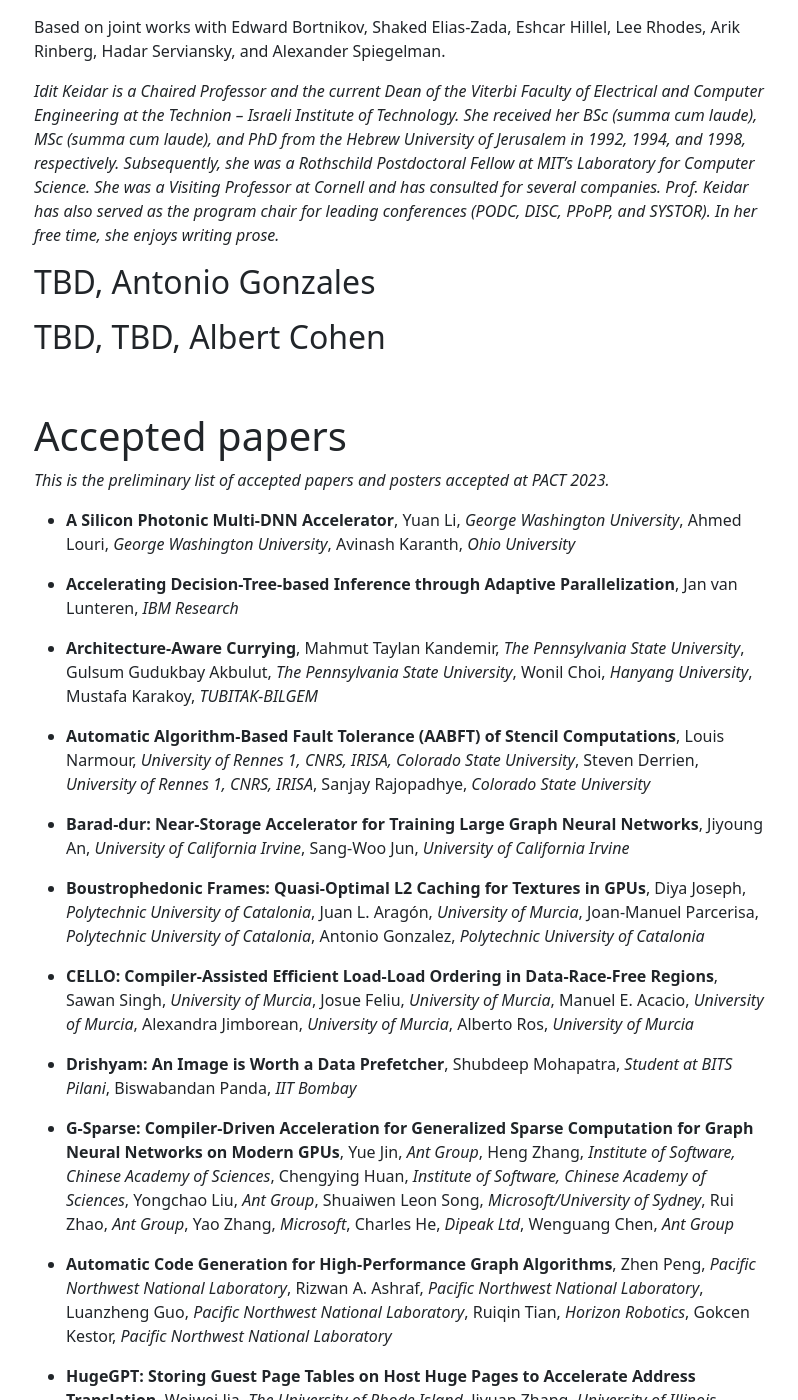
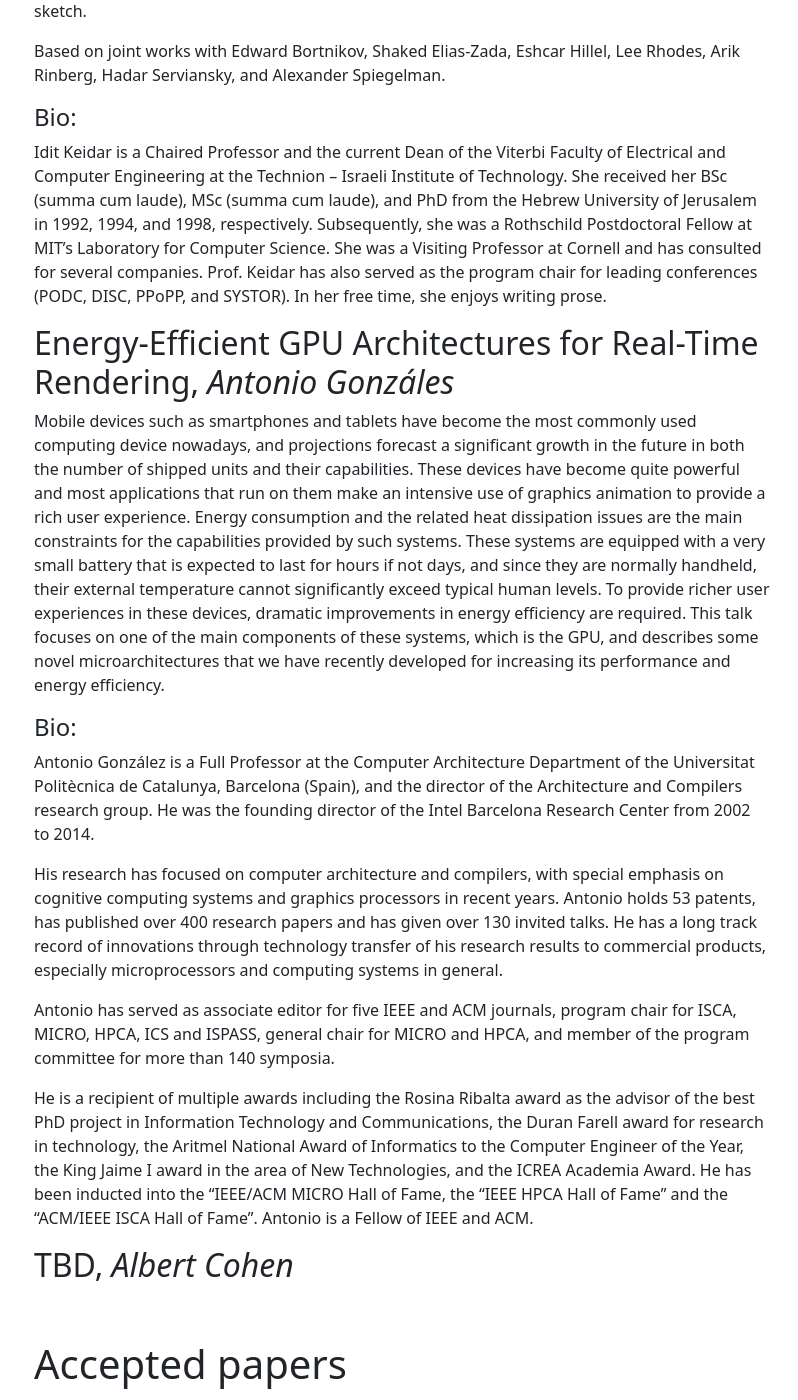
Before and after one commit to pact2023/pact2023.github.io, a Jekyll site: the page built from program/index.md, in a window 1280 px wide and 1400 px high, scrolled down 5653 px. Shown: the whole window, without its empty margins (48-846 px from the left). Built offline with Jekyll 4.4.1, drawn with Linux system fonts in a browser that asks for light colours; some of the changed text lies outside the part shown.

Commit message:
add second keynote

```diff
--- a/_includes/keynotes.html
+++ b/_includes/keynotes.html
@@ -1,7 +1,7 @@
 
 <h1>Keynotes</h1>
 
-<h2><a name="keynote1">Concurrent Data Sketches</a>, Idit Keidar</h2>
+<h2><a name="keynote1">Concurrent Data Sketches</a>, <i>Idit Keidar</i></h2>
 
 <p>Data sketching algorithms have become an indispensable tool for high-speed computations over massive datasets. They maintain a succinct summary of a data stream’s state and answer queries on it using limited memory, at the cost of giving approximations rather than exact answers. For example, a Θ sketch estimates the number of unique items in a data stream, the CountMin sketch approximates the frequencies at which distinct stream elements occur, and a Quantiles sketch estimates the data distribution of a large input stream.</p>
 
@@ -13,15 +13,24 @@
 
 <p>Based on joint works with Edward Bortnikov, Shaked Elias-Zada, Eshcar Hillel, Lee Rhodes, Arik Rinberg, Hadar Serviansky, and Alexander Spiegelman.</p>
 
-
-<i>Idit Keidar is a Chaired Professor and the current Dean of the Viterbi Faculty of Electrical and Computer Engineering at the Technion – Israeli Institute of Technology. She received her BSc (summa cum laude), MSc (summa cum laude), and PhD from the Hebrew University of Jerusalem in 1992, 1994, and 1998, respectively. Subsequently, she was a Rothschild Postdoctoral Fellow at MIT’s Laboratory for Computer Science. She was a Visiting Professor at Cornell and has consulted for several companies. Prof. Keidar has also served as the program chair for leading conferences (PODC, DISC, PPoPP, and SYSTOR). In her free time, she enjoys writing prose.</i>
+<h4>Bio:</h4>
+<p>Idit Keidar is a Chaired Professor and the current Dean of the Viterbi Faculty of Electrical and Computer Engineering at the Technion – Israeli Institute of Technology. She received her BSc (summa cum laude), MSc (summa cum laude), and PhD from the Hebrew University of Jerusalem in 1992, 1994, and 1998, respectively. Subsequently, she was a Rothschild Postdoctoral Fellow at MIT’s Laboratory for Computer Science. She was a Visiting Professor at Cornell and has consulted for several companies. Prof. Keidar has also served as the program chair for leading conferences (PODC, DISC, PPoPP, and SYSTOR). In her free time, she enjoys writing prose.</p>
 
 <p></p>
 
-<h2><a name="keynote2">TBD</a>, Antonio Gonzales</h2>
+<h2><a name="keynote2">Energy-Efficient GPU Architectures for Real-Time Rendering</a>, <i>Antonio Gonzáles</i></h2>
+
+<p>Mobile devices such as smartphones and tablets have become the most commonly used computing device nowadays, and projections forecast a significant growth in the future in both the number of shipped units and their capabilities. These devices have become quite powerful and most applications that run on them make an intensive use of graphics animation to provide a rich user experience. Energy consumption and the related heat dissipation issues are the main constraints for the capabilities provided by such systems. These systems are equipped with a very small battery that is expected to last for hours if not days, and since they are normally handheld, their external temperature cannot significantly exceed typical human levels. To provide richer user experiences in these devices, dramatic improvements in energy efficiency are required. This talk focuses on one of the main components of these systems, which is the GPU, and describes some novel microarchitectures that we have recently developed for increasing its performance and energy efficiency.</p>
+
+<h4>Bio:</h4>
+
+<p>Antonio González is a Full Professor at the Computer Architecture Department of the Universitat Politècnica de Catalunya, Barcelona (Spain), and the director of the Architecture and Compilers research group. He was the founding director of the Intel Barcelona Research Center from 2002 to 2014.</p>
+<p>His research has focused on computer architecture and compilers, with special emphasis on cognitive computing systems and graphics processors in recent years. Antonio holds 53 patents, has published over 400 research papers and has given over 130 invited talks. He has a long track record of innovations through technology transfer of his research results to commercial products, especially microprocessors and computing systems in general.</p>
+<p>Antonio has served as associate editor for five IEEE and ACM journals, program chair for ISCA, MICRO, HPCA, ICS and ISPASS, general chair for MICRO and HPCA, and member of the program committee for more than 140 symposia.</p>
+<p>He is a recipient of multiple awards including the Rosina Ribalta award as the advisor of the best PhD project in Information Technology and Communications, the Duran Farell award for research in technology, the Aritmel National Award of Informatics to the Computer Engineer of the Year, the King Jaime I award in the area of New Technologies, and the ICREA Academia Award. He has been inducted into the “IEEE/ACM MICRO Hall of Fame, the “IEEE HPCA Hall of Fame” and the “ACM/IEEE ISCA Hall of Fame”. Antonio is a Fellow of IEEE and ACM.
+</p>
+
+
+<h2><a name="keynote3">TBD</a>, <i>Albert Cohen</i></h2>
 
 <p></p>
-
-<h2><a name="keynote3">TBD</a>, TBD, Albert Cohen</h2>
-
-<p></p>
--- a/program/index.md
+++ b/program/index.md
@@ -430,7 +430,7 @@
 			8:30
 		</td>
 		<td>
-			Keynote: Antonio Gonzalez, UPC Barcelona
+			Keynote: <a href="index.html#keynote2">Energy-Efficient GPU Architectures for Real-Time Rendering</a>, Antonio González, UPC Barcelona
 		</td>
 		<td>
 		</td>
```
